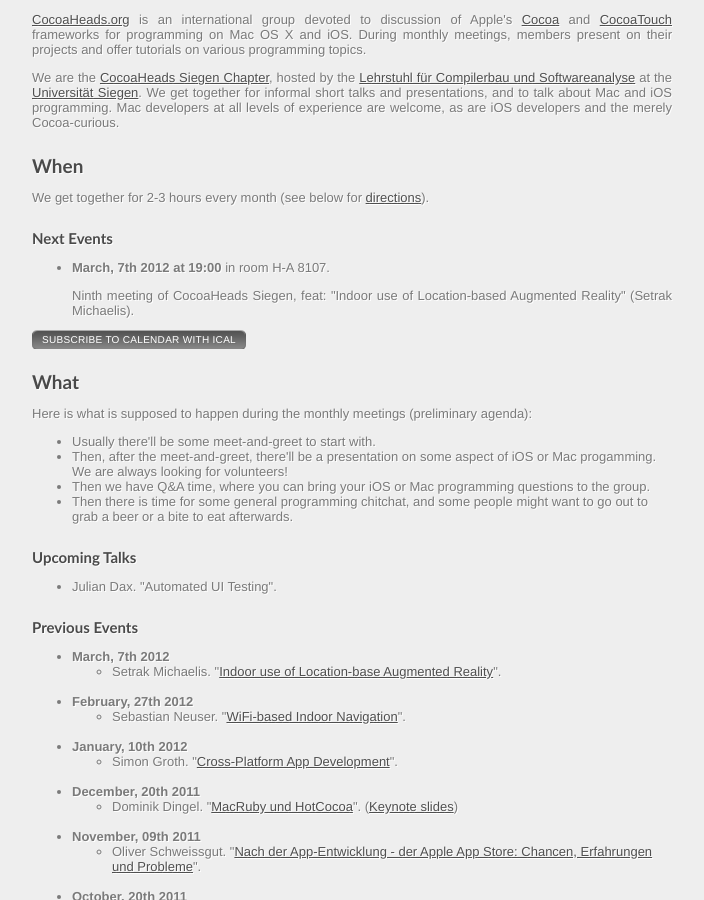
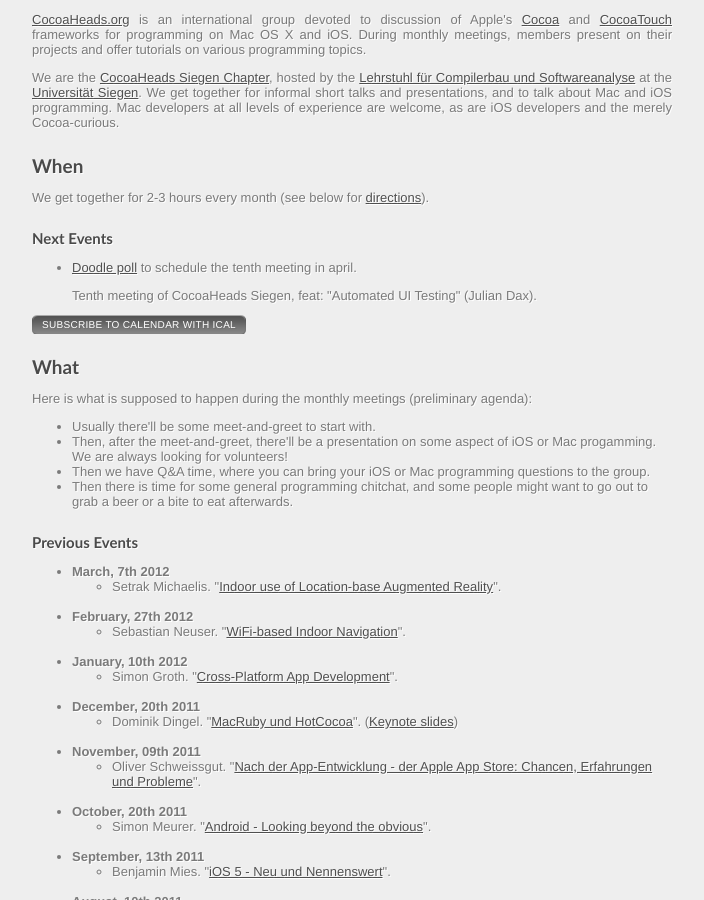
Before and after one commit to bmeurer/cocoaheads.informatik.uni-siegen.de, a Jekyll site: the page built from index.html, in a window 1280 px wide and 900 px high, scrolled down 578 px. Shown: the whole window, without its empty margins (118-822 px from the left). Built offline with Jekyll 4.4.1, drawn with Linux system fonts in a browser that asks for light colours; nearby versions of some CDN libraries; Markdown is read by kramdown in place of the engine named in the settings.

Commit message:
Next meeting poll.

```diff
--- a/index.html
+++ b/index.html
@@ -43,19 +43,19 @@
 <p>
   <ul>
     <li>
+      <p>
+        <a href="http://www.doodle.com/gxpqpd6i7ewimfdu">Doodle poll</a> to
+        schedule the tenth meeting in april.
+      </p>
 <!--
       <p>
-        <a href="http://www.doodle.com/qh843th9pg2yx9tq">Doodle poll</a> to
-        schedule the ninth meeting in march.
+        <strong>March, 7th 2012 at 19:00</strong> in room H-A 8107.
       </p>
 -->
       <p>
-        <strong>March, 7th 2012 at 19:00</strong> in room H-A 8107.
-      </p>
-      <p>
-        Ninth meeting of CocoaHeads Siegen, feat:
-        &quot;Indoor use of Location-based Augmented Reality&quot;
-        (Setrak Michaelis).
+        Tenth meeting of CocoaHeads Siegen, feat:
+        &quot;Automated UI Testing&quot;
+        (Julian Dax).
       </p>
     </li>
   </ul>
@@ -91,6 +91,7 @@
   </ul>
 </p>
 
+<!--
 <h2>Upcoming Talks</h2>
 
 <p>
@@ -101,6 +102,7 @@
     </li>
   </ul>
 </p>
+-->
 
 <h2>Previous Events</h2>
 
```
Also changed, not shown: 2 other files.
